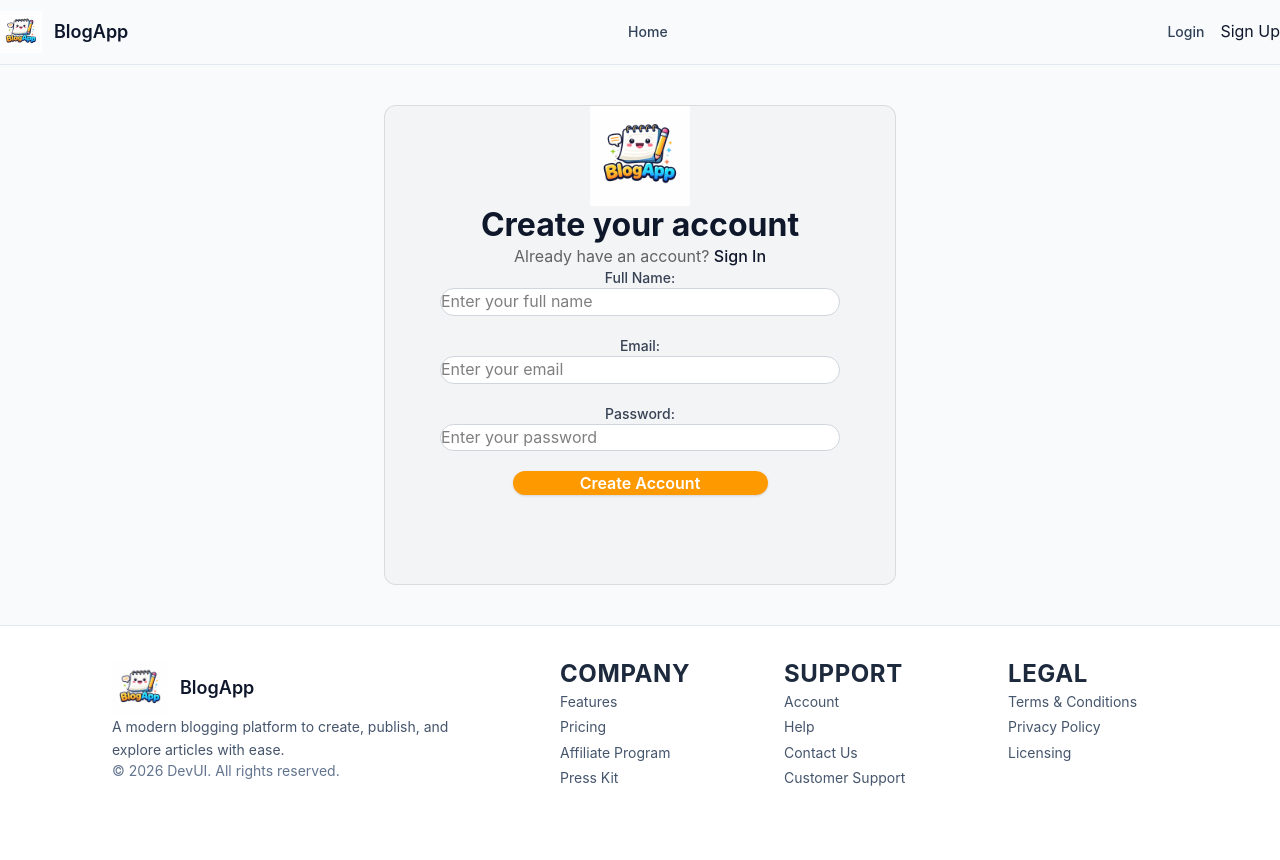
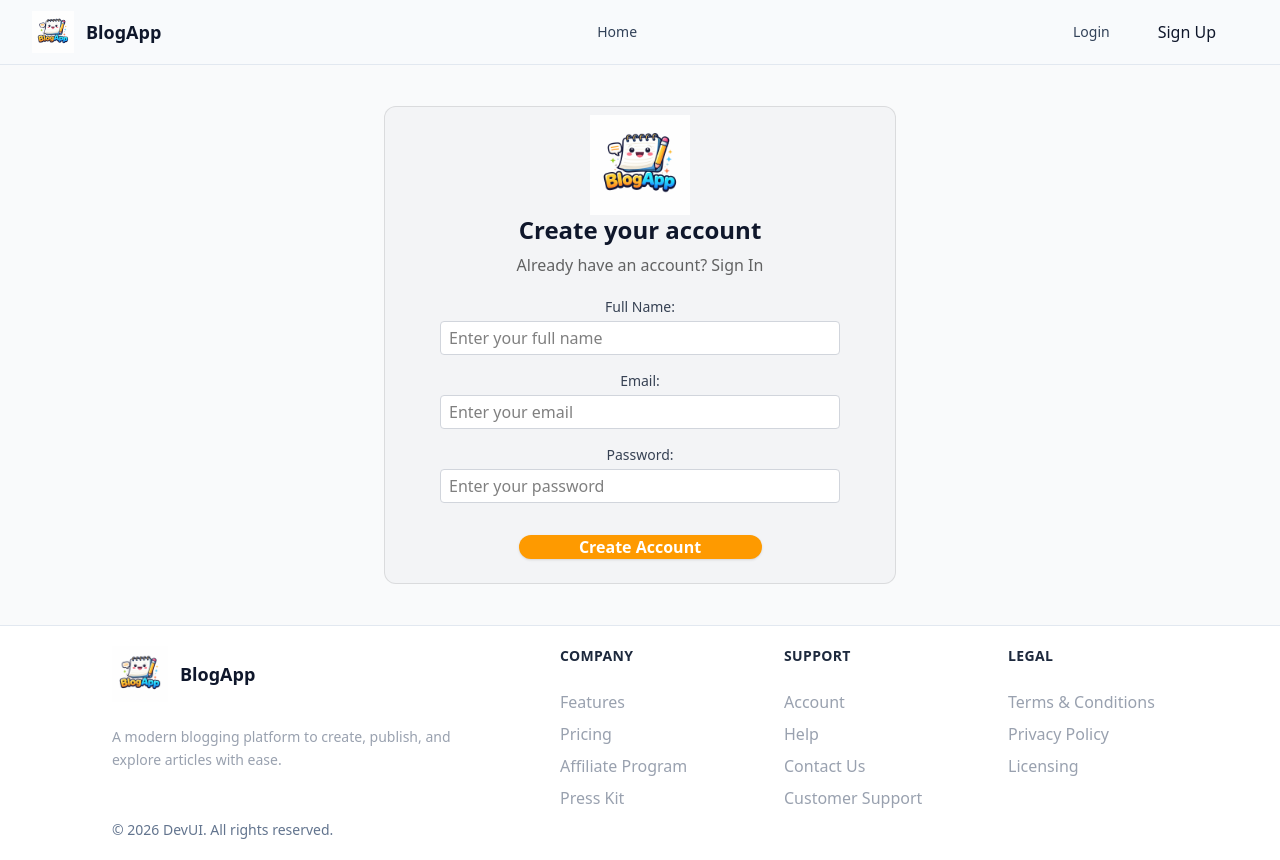
Before and after one commit to Myselfsayan/Mega_Blog, a React (Vite) app: page /signup in a window 1280 px wide. Before the commit the page ends 825 px from the top, so only its background shows below. Built offline with nearby package versions, Linux system fonts and the light colour scheme; no server answers.

Commit message:
CSS changes

```diff
--- a/src/components/Footer/Footer.jsx
+++ b/src/components/Footer/Footer.jsx
@@ -4,9 +4,9 @@ import Logo from '../Logo'
 
 function Footer() {
   return (
-    <footer className="bg-white border-t border-slate-200 min-h-[200px] flex items-center justify-center ">
+    <footer className="bg-white border-t border-slate-200 min-h-[200px] flex items-center justify-center pb-5">
       {/* ✅ VALID WIDTH + PADDING */}
-      <div className="mt-10">
+      <div className="mt-5">
 
         <div className="grid gap-16 sm:grid-cols-2 lg:grid-cols-5">
 
@@ -20,7 +20,7 @@ function Footer() {
                 </span>
               </div>
 
-              <p className="text-sm text-slate-600 leading-relaxed mb-12">
+              <p className="text-sm text-gray-400 leading-relaxed mb-12">
                 A modern blogging platform to create, publish, and explore articles with ease.
               </p>
 
@@ -35,11 +35,11 @@ function Footer() {
             <h3 className="mb-6 text-sm font-semibold uppercase tracking-wide text-slate-800">
               Company
             </h3>
-            <ul className="space-y-4">
-              <li><Link to="/" className="footer-link">Features</Link></li>
-              <li><Link to="/" className="footer-link">Pricing</Link></li>
-              <li><Link to="/" className="footer-link">Affiliate Program</Link></li>
-              <li><Link to="/" className="footer-link">Press Kit</Link></li>
+            <ul className="space-y-2 text-gray-400">
+              <li><Link to="/" className="footer-link hover:text-slate-600">Features</Link></li>
+              <li><Link to="/" className="footer-link hover:text-slate-600">Pricing</Link></li>
+              <li><Link to="/" className="footer-link hover:text-slate-600">Affiliate Program</Link></li>
+              <li><Link to="/" className="footer-link hover:text-slate-600">Press Kit</Link></li>
             </ul>
           </div>
 
@@ -48,11 +48,11 @@ function Footer() {
             <h3 className="mb-6 text-sm font-semibold uppercase tracking-wide text-slate-800">
               Support
             </h3>
-            <ul className="space-y-4">
-              <li><Link to="/" className="footer-link">Account</Link></li>
-              <li><Link to="/" className="footer-link">Help</Link></li>
-              <li><Link to="/" className="footer-link">Contact Us</Link></li>
-              <li><Link to="/" className="footer-link">Customer Support</Link></li>
+            <ul className="space-y-2 text-gray-400">
+              <li><Link to="/" className="footer-link hover:text-slate-600">Account</Link></li>
+              <li><Link to="/" className="footer-link hover:text-slate-600">Help</Link></li>
+              <li><Link to="/" className="footer-link hover:text-slate-600">Contact Us</Link></li>
+              <li><Link to="/" className="footer-link hover:text-slate-600">Customer Support</Link></li>
             </ul>
           </div>
 
@@ -61,10 +61,10 @@ function Footer() {
             <h3 className="mb-6 text-sm font-semibold uppercase tracking-wide text-slate-800">
               Legal
             </h3>
-            <ul className="space-y-4">
-              <li><Link to="/" className="footer-link">Terms & Conditions</Link></li>
-              <li><Link to="/" className="footer-link">Privacy Policy</Link></li>
-              <li><Link to="/" className="footer-link">Licensing</Link></li>
+            <ul className="space-y-2 text-gray-400">
+              <li><Link to="/" className="footer-link hover:text-slate-600">Terms & Conditions</Link></li>
+              <li><Link to="/" className="footer-link hover:text-slate-600">Privacy Policy</Link></li>
+              <li><Link to="/" className="footer-link hover:text-slate-600">Licensing</Link></li>
             </ul>
           </div>
 
--- a/src/components/Header/Header.jsx
+++ b/src/components/Header/Header.jsx
@@ -65,8 +65,7 @@ function Header() {
                     className="inline-flex items-center justify-center
                     p-8
                     hover:text-blue-700
-                    hover:shadow-md
-                    active:scale-95"
+                    "
                   >
                     Sign Up
                   </button>
--- a/src/components/Input.jsx
+++ b/src/components/Input.jsx
@@ -28,10 +28,9 @@ const Input = React.forwardRef(function Input(
         type={type}
         className={`
           w-full
-          rounded-lg
+          rounded-sm
           border border-gray-300
           bg-white
-          px-4 py-2.5
           text-black
           outline-none
           transition-all duration-200
--- a/src/components/Signup.jsx
+++ b/src/components/Signup.jsx
@@ -28,10 +28,18 @@ function Signup() {
 
   return (
     <div className="flex items-center justify-center w-full">
-            <div className="mx-auto w-full max-w-lg rounded-xl border border-black/10 bg-gray-100 px-10 py-14 min-h-[60vh]">
-
+      <div
+        className="
+          mx-auto w-full max-w-lg
+          rounded-xl
+          px-3 py-2
+          border border-black/10
+          bg-gray-100
+          h-full
+        "
+      >
         {/* Logo */}
-                <div className="mb-2 flex justify-center">
+        <div className="flex justify-center">
           <span className="inline-block w-full max-w-[100px]">
             <Logo width="100%" />
           </span>
@@ -43,7 +51,7 @@ function Signup() {
         </h2>
 
         <p className="mt-2 text-center text-base text-black/60">
-                    Already have an account?{" "}
+          Already have an account?&nbsp;
           <Link
             to="/login"
             className="font-medium text-primary transition-all duration-200 hover:underline"
@@ -54,26 +62,26 @@ function Signup() {
 
         {/* Error */}
         {error && (
-                    <p className="mt-8 text-center text-red-600">
+          <p className="text-red-600 mt-6 text-center">
             {error}
           </p>
         )}
 
         {/* Form */}
-                <form onSubmit={handleSubmit(create)} className="mt-8">
-                    <div className="flex flex-col items-center gap-5 text-center">
+        <form onSubmit={handleSubmit(create)} className="mt-5">
+          <div className="flex flex-col text-center items-center">
 
             <Input
               label="Full Name:"
+              className="px-2 py-1"
               placeholder="Enter your full name"
-                            {...register("name", {
-                                required: true,
-                            })}
+              {...register("name", { required: true })}
             />
 
             <Input
               label="Email:"
               type="email"
+              className="px-2 py-1"
               placeholder="Enter your email"
               {...register("email", {
                 required: true,
@@ -88,16 +96,15 @@ function Signup() {
             <Input
               label="Password:"
               type="password"
+              className="px-2 py-1"
               placeholder="Enter your password"
-                            {...register("password", {
-                                required: true,
-                            })}
+              {...register("password", { required: true })}
             />
 
             <Button
               type="submit"
               bgColor="bg-amber-500"
-                            className="w-[50%]  mb-4"
+              className="w-[50%] m-4"
             >
               Create Account
             </Button>
--- a/src/index.css
+++ b/src/index.css
@@ -1,296 +1 @@
 @import "tailwindcss";
-
-/* Reset & Base */
-* {
-  margin: 0;
-  padding: 0;
-  box-sizing: border-box;
-}
-
-html, body {
-  height: 100%;
-}
-
-body {
-  font-family: 'Inter', -apple-system, BlinkMacSystemFont, 'Segoe UI', Roboto, sans-serif;
-  line-height: 1.6;
-  color: var(--text-primary);
-  background: var(--bg-primary);
-  -webkit-font-smoothing: antialiased;
-  -moz-osx-font-smoothing: grayscale;
-}
-
-/* Light Theme */
-:root {
-  --bg-primary: #ffffff;
-  --bg-secondary: #f8fafc;
-  --bg-tertiary: #f1f5f9;
-  --surface-primary: #ffffff;
-  --text-primary: #0f172a;
-  --text-secondary: #64748b;
-  --text-muted: #94a3b8;
-  --border-color: #e2e8f0;
-  --border-subtle: #f1f5f9;
-
-  /* Colors */
-  --primary: #3b82f6;
-  --primary-hover: #2563eb;
-  --primary-light: #dbeafe;
-  --success: #10b981;
-  --success-hover: #059669;
-  --danger: #ef4444;
-  --danger-hover: #dc2626;
-  --warning: #f59e0b;
-
-  /* Shadows */
-  --shadow-sm: 0 1px 2px 0 rgb(0 0 0 / 0.05);
-  --shadow-md: 0 4px 6px -1px rgb(0 0 0 / 0.1), 0 2px 4px -2px rgb(0 0 0 / 0.1);
-  --shadow-lg: 0 20px 25px -5px rgb(0 0 0 / 0.1), 0 8px 10px -6px rgb(0 0 0 / 0.1);
-  --shadow-xl: 0 25px 50px -12px rgb(0 0 0 / 0.25);
-
-  /* Border Radius */
-  --radius-sm: 8px;
-  --radius-md: 12px;
-  --radius-lg: 16px;
-}
-
-/* Dark Theme */
-[data-theme="dark"] {
-  --bg-primary: #0f172a;
-  --bg-secondary: #1e293b;
-  --bg-tertiary: #334155;
-  --surface-primary: #1e293b;
-  --text-primary: #f8fafc;
-  --text-secondary: #cbd5e1;
-  --text-muted: #94a3b8;
-  --border-color: #475569;
-  --border-subtle: #334155;
-}
-
-/* Smooth Transitions */
-* {
-  transition: all 0.25s cubic-bezier(0.4, 0, 0.2, 1);
-}
-
-/* Layout */
-.container {
-  max-width: 1280px;
-  margin: 0 auto;
-  padding: 0 1.5rem;
-}
-
-/* Navbar */
-.navbar {
-  background: var(--surface-primary);
-  border-bottom: 1px solid var(--border-color);
-  box-shadow: var(--shadow-sm);
-  position: sticky;
-  top: 0;
-  z-index: 50;
-  backdrop-filter: blur(20px);
-}
-
-/* Cards */
-.card {
-  background: var(--surface-primary);
-  border: 1px solid var(--border-color);
-  border-radius: var(--radius-md);
-  box-shadow: var(--shadow-md);
-  overflow: hidden;
-  transition: all 0.3s cubic-bezier(0.4, 0, 0.2, 1);
-}
-
-.card:hover {
-  transform: translateY(-4px);
-  box-shadow: var(--shadow-xl);
-  border-color: var(--primary);
-}
-
-/* Buttons */
-.btn {
-  display: inline-flex;
-  align-items: center;
-  justify-content: center;
-  padding: 0.75rem 1.5rem;
-  border-radius: var(--radius-md);
-  font-weight: 500;
-  font-size: 0.875rem;
-  line-height: 1.25rem;
-  border: none;
-  cursor: pointer;
-  text-decoration: none;
-  box-shadow: var(--shadow-md);
-  transition: all 0.2s ease;
-}
-
-.btn-primary {
-  background: var(--primary);
-  color: white;
-}
-
-.btn-primary:hover {
-  background: var(--primary-hover);
-  transform: translateY(-1px);
-  box-shadow: var(--shadow-lg);
-}
-
-.btn-success {
-  background: var(--success);
-  color: white;
-}
-
-.btn-success:hover {
-  background: var(--success-hover);
-}
-
-.btn-danger {
-  background: var(--danger);
-  color: white;
-}
-
-.btn-danger:hover {
-  background: var(--danger-hover);
-}
-
-/* Forms */
-.form-input, .form-input input, .form-input select, .form-input textarea {
-  width: 100%;
-  padding: 0.875rem 1rem;
-  border: 1px solid var(--border-color);
-  border-radius: var(--radius-md);
-  background: var(--bg-tertiary);
-  color: var(--text-primary);
-  font-size: 1rem;
-  line-height: 1.5;
-  transition: all 0.2s ease;
-}
-
-.form-input:focus, .form-input input:focus, .form-input select:focus, .form-input textarea:focus {
-  outline: none;
-  border-color: var(--primary);
-  box-shadow: 0 0 0 3px rgb(59 130 246 / 0.1);
-  background: var(--surface-primary);
-}
-
-/* Grid Layouts */
-.post-grid {
-  display: grid;
-  grid-template-columns: repeat(auto-fit, minmax(320px, 1fr));
-  gap: 1.5rem;
-  margin-top: 3rem;
-}
-
-.auth-container {
-  max-width: 28rem;
-  margin: 0 auto;
-  padding: 3rem 1.5rem;
-}
-
-/* Theme Toggle */
-.theme-toggle {
-  display: flex;
-  align-items: center;
-  justify-content: center;
-  width: 2.5rem;
-  height: 2.5rem;
-  border-radius: 50%;
-  background: var(--bg-secondary);
-  border: 1px solid var(--border-color);
-  cursor: pointer;
-  font-size: 1.25rem;
-  transition: all 0.2s ease;
-}
-
-.theme-toggle:hover {
-  background: var(--primary);
-  color: white;
-  transform: translateY(-1px);
-  box-shadow: var(--shadow-lg);
-}
-
-/* Animations */
-.fade-in {
-  animation: fadeInUp 0.6s cubic-bezier(0.4, 0, 0.2, 1) forwards;
-  opacity: 0;
-}
-
-@keyframes fadeInUp {
-  from {
-    opacity: 0;
-    transform: translateY(20px);
-  }
-  to {
-    opacity: 1;
-    transform: translateY(0);
-  }
-}
-
-/* Navigation */
-.nav-btn {
-  padding: 0.75rem 1.5rem;
-  border-radius: 9999px;
-  background: transparent;
-  color: var(--text-primary);
-  font-weight: 500;
-  border: 1px solid transparent;
-  transition: all 0.2s ease;
-}
-
-.nav-btn:hover {
-  background: var(--bg-secondary);
-  border-color: var(--border-color);
-  box-shadow: var(--shadow-sm);
-}
-
-/* Post Images */
-.post-image {
-  width: 100%;
-  height: 12rem;
-  object-fit: cover;
-  border-radius: var(--radius-md);
-  transition: transform 0.3s ease;
-}
-
-.card:hover .post-image {
-  transform: scale(1.05);
-}
-
-/* Responsive */
-@media (max-width: 768px) {
-  .container {
-    padding: 0 1rem;
-  }
-
-  .post-grid {
-    grid-template-columns: 1fr;
-    gap: 1rem;
-  }
-
-  .navbar {
-    padding: 1rem 0;
-  }
-}
-
-@media (max-width: 640px) {
-  .auth-container {
-    padding: 2rem 1rem;
-  }
-}
-
-/* Typography */
-h1, h2, h3, h4, h5, h6 {
-  font-weight: 700;
-  line-height: 1.2;
-}
-
-h1 { font-size: 2.5rem; }
-h2 { font-size: 2rem; }
-h3 { font-size: 1.5rem; }
-h4 { font-size: 1.25rem; }
-
-.text-primary { color: var(--text-primary); }
-.text-secondary { color: var(--text-secondary); }
-
-.footer-link {
-  @apply text-sm text-slate-600 hover:text-slate-900 transition;
-}
```
Also changed, not shown: src/components/Header/LogoutBtn.jsx (+11 -14 lines), src/components/Login.jsx (+9 -7 lines). Lines whose indentation alone changed are shown as unchanged.
